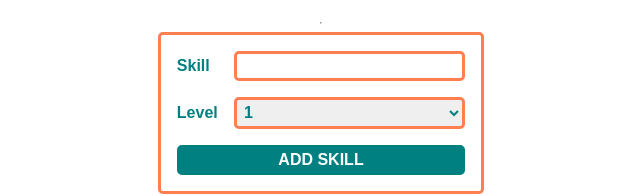
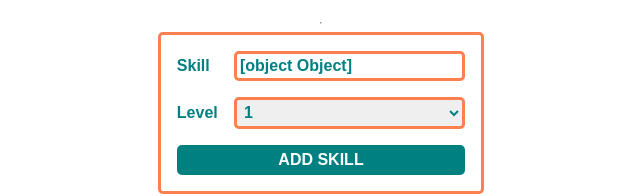
Before and after one commit to joshuapent/React-Dev-Skills, a React (Create React App) app: page / in a window 1280 px wide. Shown: the part 270-466 px from the top of the page, without its empty margins (319-959 px from the left). Built offline with nearby package versions, Linux system fonts and the light colour scheme.

Commit message:
Almost done with day 4

```diff
--- a/src/App.jsx
+++ b/src/App.jsx
@@ -21,7 +21,7 @@ function App() {
       <h1 className='teal-text'>React Dev Skills</h1>
       <SkillList skills={skills}/>
       <hr/>
-      <NewSkillForm/>
+      <NewSkillForm handleAddSkill={handleAddSkill}/>
     </div>
   );
 }
--- a/src/NewSkillForm.jsx
+++ b/src/NewSkillForm.jsx
@@ -1,20 +1,41 @@
 import './App.css';
 import './NewSkillForm.css'
+import {useState} from 'react';
 
-function NewSkillForm({handleAddSkill}) {
+function NewSkillForm(props) {
+
+    const [newSkill, setNewSkill] = useState({name: "", level: 3});
+
+    function handleChange(e) {
+      setNewSkill(e.target.value)
+    }
+
+    function handleAdd(e) {
+      e.preventDefault()
+      props.handleAddSkill(newSkill)
+      setNewSkill("");
+    }
+
     return (
-      <form action="" className="NewSkillForm">
+      <form className="NewSkillForm" onSubmit={handleAdd}>
           <label htmlFor="Skill">Skill</label>
-          <input type="text"/>
+          <input
+            type="text"
+            placeholder="New Skill"
+            value={newSkill}
+            onChange={handleChange}
+            required
+            pattern=".{4,}"
+          />
           <label htmlFor="Level" value="">Level</label>
           <select name="Level" id="">
-              <option value="1">1</option>
-              <option value="2">2</option>
-              <option value="3">3</option>
-              <option value="4">4</option>
-              <option value="5">5</option>
+              <option value={1}>1</option>
+              <option value={2}>2</option>
+              <option value={3}>3</option>
+              <option value={4}>4</option>
+              <option value={5}>5</option>
           </select>
-          <button>ADD SKILL</button>
+          <button type="submit">ADD SKILL</button>
       </form>
     );
   }
```
